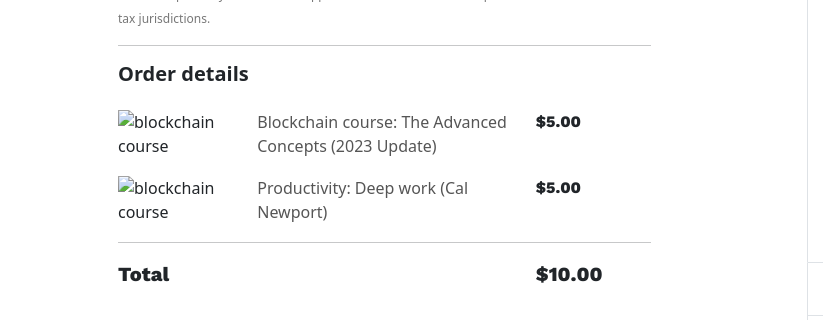
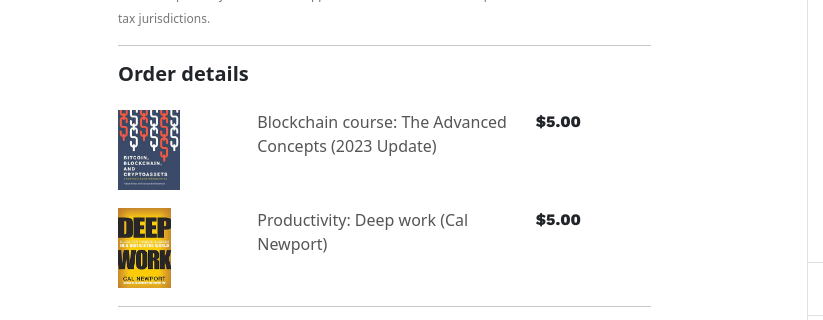
Before and after one commit to functionoffunction/charcoal-demo, a plain HTML site: page index.html in a window 1280 px wide. Shown: the part 224-544 px from the top of the page, 0-823 px from the left. Drawn offline with nearby package versions, Linux system fonts and the light colour scheme; the site is published under a folder, as on GitHub Pages, so addresses that start at the root find nothing.

Commit message:
fix: Change image links to refer to current dir

```diff
--- a/index.html
+++ b/index.html
@@ -54,7 +54,7 @@
                             <div class="item">
                               <div class="row">
                                 <div class="col">
-                                  <img class="checkout-img" src="/images/blockchain.jpeg" alt="blockchain course">
+                                  <img class="checkout-img" src="./images/blockchain.jpeg" alt="blockchain course">
                                 </div>
                                 <div class="col-6 checkout-item-title">
                                   Blockchain course: The Advanced Concepts (2023 Update)
@@ -67,7 +67,7 @@
                             <div class="item">
                               <div class="row">
                                 <div class="col">
-                                  <img class="checkout-img" src="/images/deepwork.jpeg" alt="blockchain course">
+                                  <img class="checkout-img" src="./images/deepwork.jpeg" alt="blockchain course">
                                 </div>
                                 <div class="col-6 checkout-item-title">
                                   Productivity: Deep work (Cal Newport)
```
